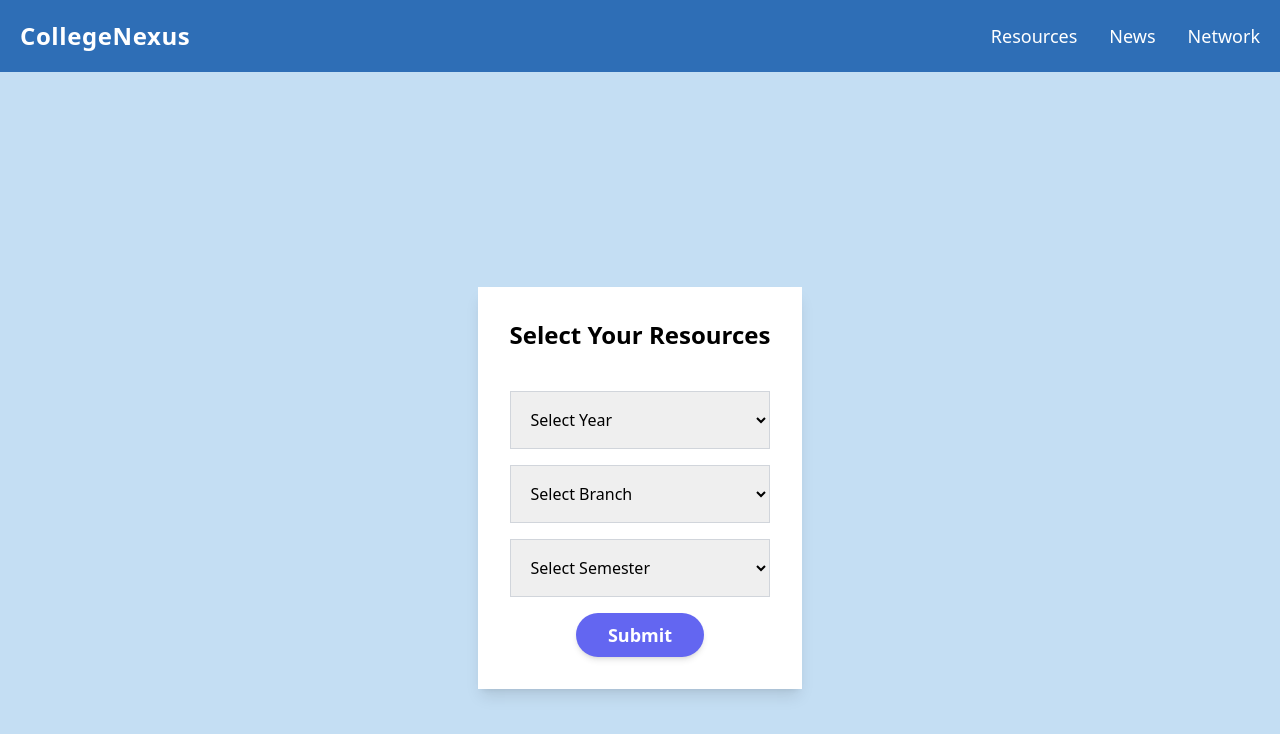
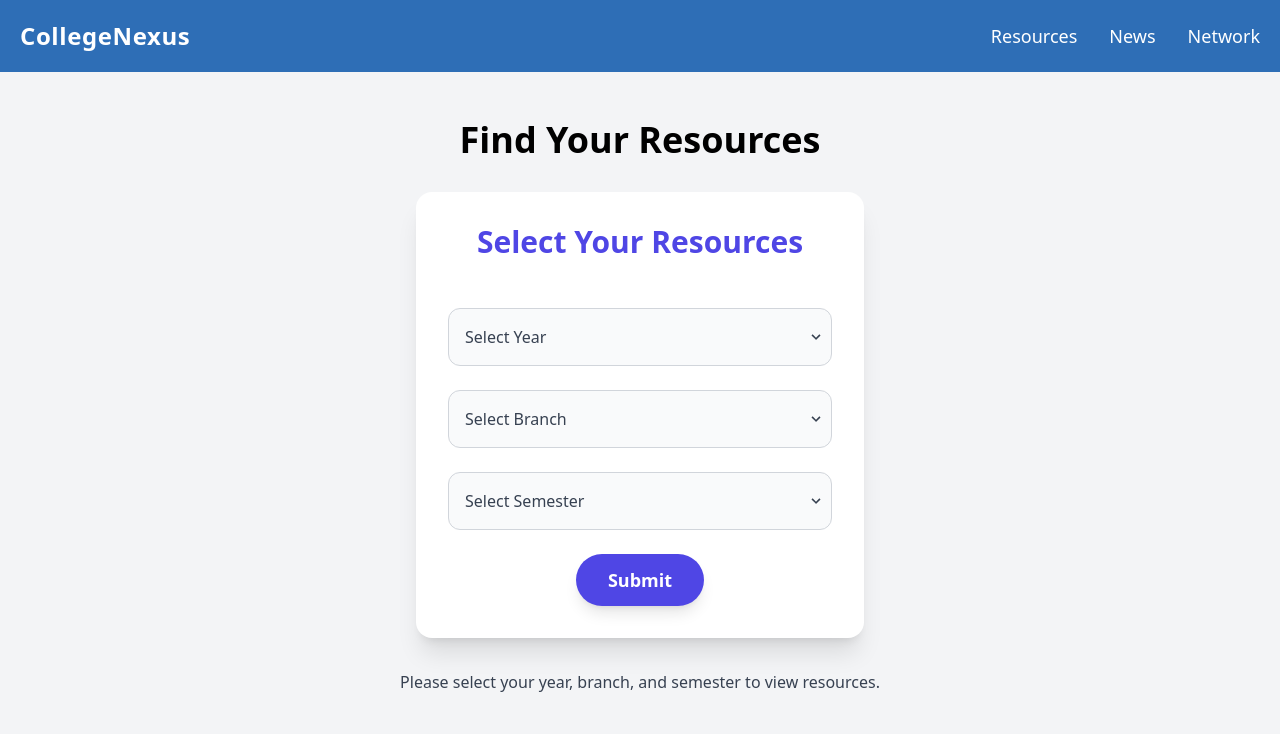
Before and after one commit to himanshuraimau/college-nexus, a Next.js app: page /resources in a window 1280 px wide. Shown: the top 734 px of the page. Built offline with nearby package versions, Linux system fonts and the light colour scheme; a web font is replaced by a local one.

Commit message:
fixed the form

```diff
--- a/src/app/resources/page.tsx
+++ b/src/app/resources/page.tsx
@@ -1,27 +1,82 @@
 "use client";
-import SelectForm from '@/components/SelectForm';
-import SubjectCard from '@/components/SubjectCard';
-import { useState } from 'react';
 
-const ResourcePage = () => {
-    const [selectedData, setSelectedData] = useState<any[]>([]);
+import { useEffect, useState } from 'react';
+import SelectForm from '../../components/SelectForm';
+import SubjectCard from '../../components/SubjectCard';
 
-    const handleFormSubmit = (formData: { year: string; branch: string; semester: string }, data: any) => {
-        const filteredData = data.filter((item: any) =>
-            item.year === formData.year &&
-            item.branch === formData.branch &&
-            item.semester === formData.semester
+interface Resource {
+    notes: Record<string, string>;
+    question_bank: Record<string, string>;
+    pyqs: {
+        internals: Record<string, string>;
+        final_exam: string;
+    };
+}
+
+interface Subject {
+    year: number;
+    semester: number;
+    subject: string;
+    branch: string;
+    resources: Resource;
+}
+
+const ResourcePage: React.FC = () => {
+    const [subjects, setSubjects] = useState<Subject[]>([]);
+    const [selectedData, setSelectedData] = useState<Subject[]>([]);
+    const [loading, setLoading] = useState(true);
+    const [error, setError] = useState<string | null>(null);
+
+    useEffect(() => {
+        const fetchSubjects = async () => {
+            try {
+                const response = await fetch('/sub.json');
+                if (!response.ok) {
+                    throw new Error('Network response was not ok');
+                }
+                const data = await response.json();
+                setSubjects(data.subjects);
+                console.log('Fetched subjects:', data.subjects);
+            } catch (error) {
+                console.error('Error fetching subjects:', error);
+                setError('Failed to fetch subjects');
+            } finally {
+                setLoading(false);
+            }
+        };
+
+        fetchSubjects();
+    }, []);
+
+    const handleFormSubmit = (formData: { year: string; branch: string; semester: string }) => {
+        const year = parseInt(formData.year, 10);
+        const filteredSubjects = subjects.filter((subject) =>
+            subject.year === year &&
+            subject.branch === formData.branch &&
+            subject.semester === parseInt(formData.semester, 10)
         );
-        setSelectedData(filteredData);
+
+        console.log('Filtered subjects:', filteredSubjects);
+        setSelectedData(filteredSubjects);
     };
 
+    if (loading) return <p className="text-center text-gray-700">Loading...</p>;
+    if (error) return <p className="text-center text-gray-700">{error}</p>;
+
     return (
-        <div className="min-h-screen flex flex-col items-center justify-center bg-background">
-            <SelectForm onSubmit={handleFormSubmit} />
-            <div className="grid grid-cols-1 sm:grid-cols-2 md:grid-cols-3 lg:grid-cols-4 gap-4 mt-8">
-                {selectedData.map((subject, index) => (
-                    <SubjectCard key={index} subject={subject} />
-                ))}
+        <div className="min-h-screen bg-gray-100">
+            <div className="max-w-7xl mx-auto px-4 sm:px-6 lg:px-8 py-12">
+                <h1 className="text-4xl font-bold text-center mb-8">Find Your Resources</h1>
+                <SelectForm onSubmit={handleFormSubmit} />
+                <div className="mt-8 grid grid-cols-1 sm:grid-cols-2 lg:grid-cols-3 gap-8">
+                    {selectedData.length > 0 ? (
+                        selectedData.map((subject, idx) => (
+                            <SubjectCard key={idx} subject={subject} />
+                        ))
+                    ) : (
+                        <p className="text-center text-gray-700 col-span-full">Please select your year, branch, and semester to view resources.</p>
+                    )}
+                </div>
             </div>
         </div>
     );
--- a/src/components/SelectForm.tsx
+++ b/src/components/SelectForm.tsx
@@ -1,4 +1,5 @@
 "use client";
+
 import { useState } from 'react';
 
 interface FormData {
@@ -8,7 +9,7 @@ interface FormData {
 }
 
 interface SelectFormProps {
-    onSubmit: (formData: FormData, data: any) => void;
+    onSubmit: (formData: FormData) => void;
 }
 
 const SelectForm: React.FC<SelectFormProps> = ({ onSubmit }) => {
@@ -19,34 +20,35 @@ const SelectForm: React.FC<SelectFormProps> = ({ onSubmit }) => {
     const getSemesters = () => {
         switch (year) {
             case '1':
-                return ['1st Semester', '2nd Semester'];
+                return [1, 2];
             case '2':
-                return ['3rd Semester', '4th Semester'];
+                return [3, 4];
             case '3':
-                return ['5th Semester', '6th Semester'];
+                return [5, 6];
             case '4':
-                return ['7th Semester', '8th Semester'];
+                return [7, 8];
             default:
                 return [];
         }
     };
 
     const handleSubmit = async (e: React.FormEvent) => {
+        console.log('Form submitted',year, branch, semester);
         e.preventDefault();
-        const res = await fetch('/sub.json');
-        const data = await res.json();
-        onSubmit({ year, branch, semester }, data);
+        onSubmit({ year, branch, semester });
+
     };
 
     const semesters = getSemesters();
 
     return (
-        <div className="flex items-center justify-center h-full pt-[5%]">
-            <form onSubmit={handleSubmit} className="flex flex-col bg-white p-8 shadow-lg rounded-lg max-w-md w-full space-y-4">
-                <h2 className="text-2xl font-semibold mb-6 text-center">Select Your Resources</h2>
+        <div className="flex items-center justify-center w-full max-w-md mx-auto">
+            <form onSubmit={handleSubmit} className="flex flex-col bg-white p-8 shadow-xl w-full space-y-6 rounded-2xl">
+                <h2 className="text-3xl font-bold mb-6 text-center text-indigo-600">Select Your Resources</h2>
 
+                <div className="relative">
                     <select
-                    className="p-4 border border-gray-300 rounded-lg focus:outline-none focus:ring-2 focus:ring-primary"
+                        className="appearance-none w-full p-4 border border-gray-300 rounded-xl focus:outline-none focus:ring-2 focus:ring-indigo-500 bg-gray-50 transition-all duration-200 hover:bg-gray-100 text-gray-700"
                         value={year}
                         onChange={(e) => setYear(e.target.value)}
                         required
@@ -57,9 +59,16 @@ const SelectForm: React.FC<SelectFormProps> = ({ onSubmit }) => {
                         <option value="3">3rd Year</option>
                         <option value="4">4th Year</option>
                     </select>
+                    <div className="pointer-events-none absolute inset-y-0 right-0 flex items-center px-2 text-gray-700">
+                        <svg className="fill-current h-4 w-4" xmlns="http://www.w3.org/2000/svg" viewBox="0 0 20 20">
+                            <path d="M9.293 12.95l.707.707L15.657 8l-1.414-1.414L10 10.828 5.757 6.586 4.343 8z"/>
+                        </svg>
+                    </div>
+                </div>
 
+                <div className="relative">
                     <select
-                    className="p-4 border border-gray-300 rounded-lg focus:outline-none focus:ring-2 focus:ring-primary"
+                        className="appearance-none w-full p-4 border border-gray-300 rounded-xl focus:outline-none focus:ring-2 focus:ring-indigo-500 bg-gray-50 transition-all duration-200 hover:bg-gray-100 text-gray-700"
                         value={branch}
                         onChange={(e) => setBranch(e.target.value)}
                         required
@@ -70,9 +79,16 @@ const SelectForm: React.FC<SelectFormProps> = ({ onSubmit }) => {
                         <option value="Civil">Civil</option>
                         <option value="Mechanical">Mechanical</option>
                     </select>
+                    <div className="pointer-events-none absolute inset-y-0 right-0 flex items-center px-2 text-gray-700">
+                        <svg className="fill-current h-4 w-4" xmlns="http://www.w3.org/2000/svg" viewBox="0 0 20 20">
+                            <path d="M9.293 12.95l.707.707L15.657 8l-1.414-1.414L10 10.828 5.757 6.586 4.343 8z"/>
+                        </svg>
+                    </div>
+                </div>
 
+                <div className="relative">
                     <select
-                    className="p-4 border border-gray-300 rounded-lg focus:outline-none focus:ring-2 focus:ring-primary"
+                        className="appearance-none w-full p-4 border border-gray-300 rounded-xl focus:outline-none focus:ring-2 focus:ring-indigo-500 bg-gray-50 transition-all duration-200 hover:bg-gray-100 text-gray-700"
                         value={semester}
                         onChange={(e) => setSemester(e.target.value)}
                         required
@@ -82,16 +98,47 @@ const SelectForm: React.FC<SelectFormProps> = ({ onSubmit }) => {
                             <option key={index} value={sem}>{sem}</option>
                         ))}
                     </select>
+                    <div className="pointer-events-none absolute inset-y-0 right-0 flex items-center px-2 text-gray-700">
+                        <svg className="fill-current h-4 w-4" xmlns="http://www.w3.org/2000/svg" viewBox="0 0 20 20">
+                            <path d="M9.293 12.95l.707.707L15.657 8l-1.414-1.414L10 10.828 5.757 6.586 4.343 8z"/>
+                        </svg>
+                    </div>
+                </div>
 
-                <div className='flex flex-col justify-center items-center'>
+                <div className='flex justify-center items-center'>
                     <button
                         type="submit"
-                        className="px-8 py-2 text-lg font-semibold text-white bg-indigo-500 rounded-full shadow-md hover:bg-indigo-400 transition-transform transform hover:-translate-y-1 focus:outline-none focus:ring-4 focus:ring-indigo-300"
+                        className="px-8 py-3 text-lg font-semibold text-white bg-indigo-600 rounded-full shadow-lg hover:bg-indigo-500 transition-all duration-300 transform hover:-translate-y-1 hover:shadow-xl focus:outline-none focus:ring-4 focus:ring-indigo-300"
                     >
                         Submit
                     </button>
                 </div>
             </form>
+            <style jsx>{`
+                select {
+                    -webkit-appearance: none;
+                    -moz-appearance: none;
+                    appearance: none;
+                }
+                select::-ms-expand {
+                    display: none;
+                }
+                select option {
+                    background-color: white;
+                    color: #4a5568;
+                    padding: 10px;
+                }
+                select option:hover,
+                select option:focus,
+                select option:active {
+                    background-color: #EDF2F7;
+                }
+                @media screen and (-webkit-min-device-pixel-ratio:0) {
+                    select {
+                        padding-right: 30px;
+                    }
+                }
+            `}</style>
         </div>
     );
 };
```
Also changed, not shown: public/sub.json (+15 -15 lines), src/components/DetailedCard.tsx (+8 -8 lines), src/components/SubjectCard.tsx (+33 -4 lines). Lines whose indentation alone changed are shown as unchanged.
